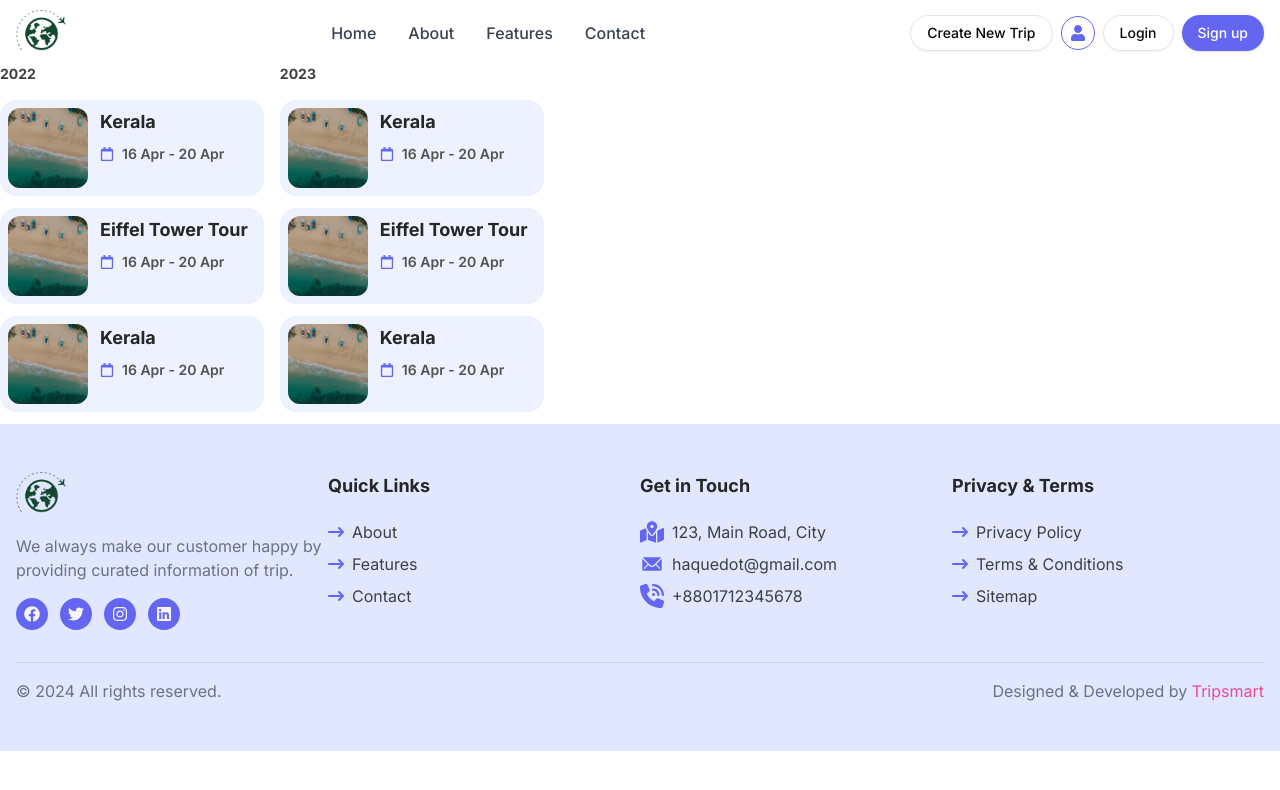
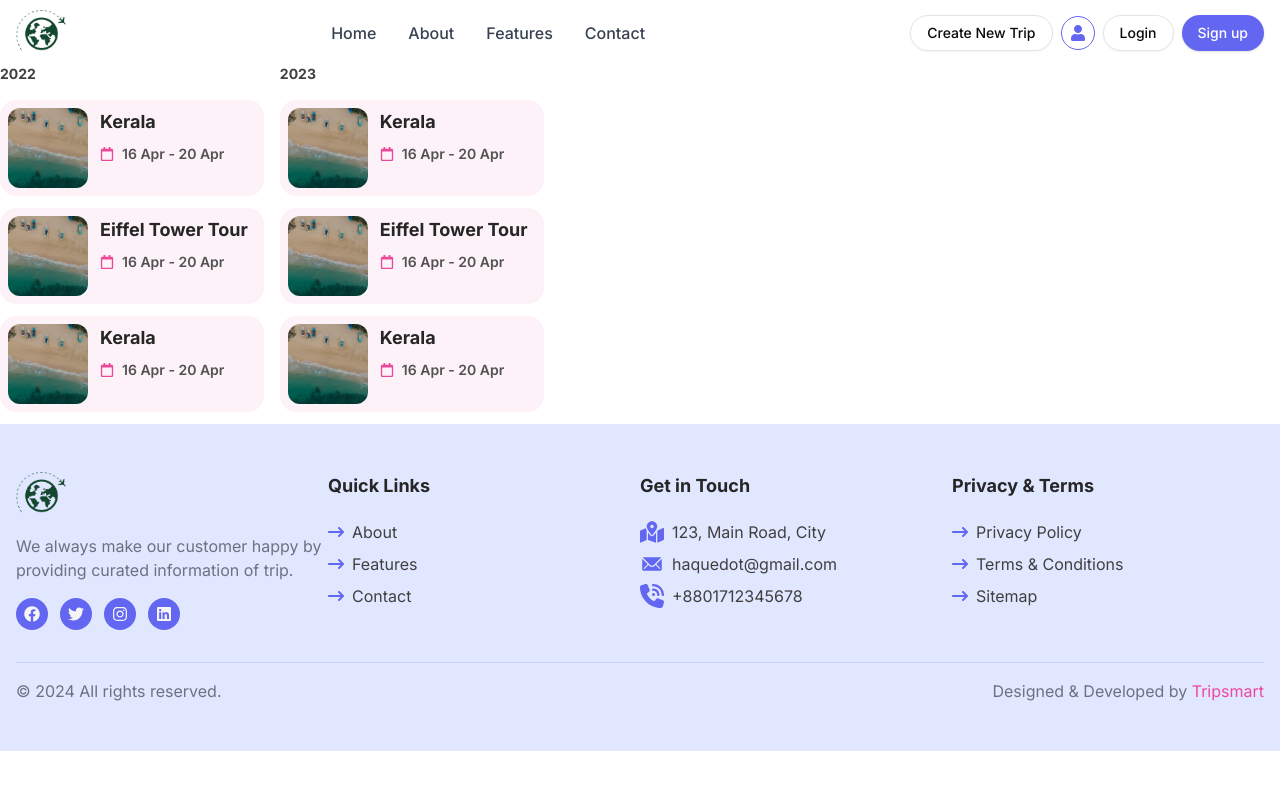
Before and after one commit to haquedot/tripsmart, a Next.js app: page /dashboard/my-trips in a window 1280 px wide. Shown: the top 790 px of the page. Built offline with nearby package versions, Linux system fonts and the light colour scheme.

Commit message:
changed icon color from indigo to pink according to theme color

```diff
--- a/src/app/dashboard/my-trips/page.tsx
+++ b/src/app/dashboard/my-trips/page.tsx
@@ -18,11 +18,11 @@ export default function MyTrips() {
                     <h6 className="text-sm text-neutral-700 font-bold mb-4">2022</h6>
                     {trips.map((trip, idx) => (
                         trip.year === "2022" && (
-                            <div key={idx} className="bg-indigo-50 rounded-2xl p-2 pe-4 flex items-start gap-3 mb-3">
+                            <div key={idx} className="bg-pink-50 rounded-2xl p-2 pe-4 flex items-start gap-3 mb-3">
                                 <Image src={trip.image} alt="img1" className="rounded-xl max-w-20 max-h-20 object-cover" />
                                 <div className="">
                                     <h4 className="text-lg text-neutral-800 font-bold mb-2">{trip.title}</h4>
-                                    <p className="flex items-center gap-2 text-neutral-600 text-sm font-semibold"><FaRegCalendar className=" text-indigo-500" />{trip.Date}</p>
+                                    <p className="flex items-center gap-2 text-neutral-600 text-sm font-semibold"><FaRegCalendar className=" text-pink-500" />{trip.Date}</p>
                                 </div>
                             </div>
                         )
@@ -32,11 +32,11 @@ export default function MyTrips() {
                     <h6 className="text-sm text-neutral-700 font-bold mb-4">2023</h6>
                     {trips.map((trip, idx) => (
                         trip.year === "2022" && (
-                            <div key={idx} className="bg-indigo-50 rounded-2xl p-2 pe-4 flex items-start gap-3 mb-3">
+                            <div key={idx} className="bg-pink-50 rounded-2xl p-2 pe-4 flex items-start gap-3 mb-3">
                                 <Image src={trip.image} alt="img1" className="rounded-xl max-w-20 max-h-20 object-cover" />
                                 <div className="">
                                     <h4 className="text-lg text-neutral-800 font-bold mb-2">{trip.title}</h4>
-                                    <p className="flex items-center gap-2 text-neutral-600 text-sm font-semibold"><FaRegCalendar className=" text-indigo-500" /> {trip.Date}</p>
+                                    <p className="flex items-center gap-2 text-neutral-600 text-sm font-semibold"><FaRegCalendar className=" text-pink-500" /> {trip.Date}</p>
                                 </div>
                             </div>
                         )
```
